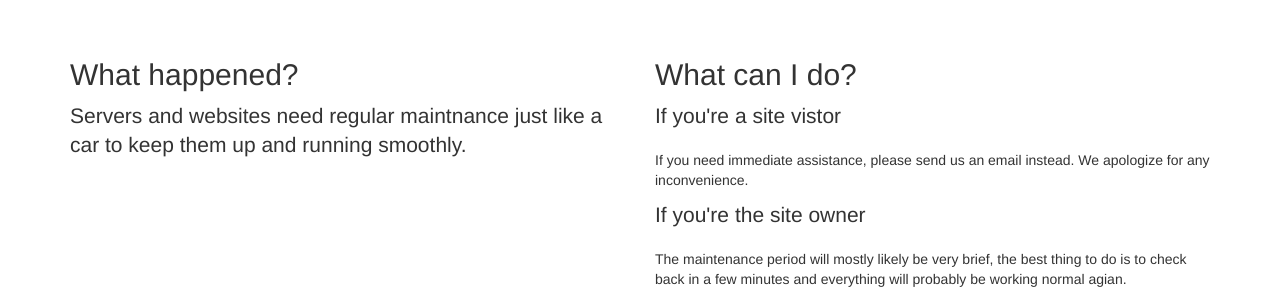
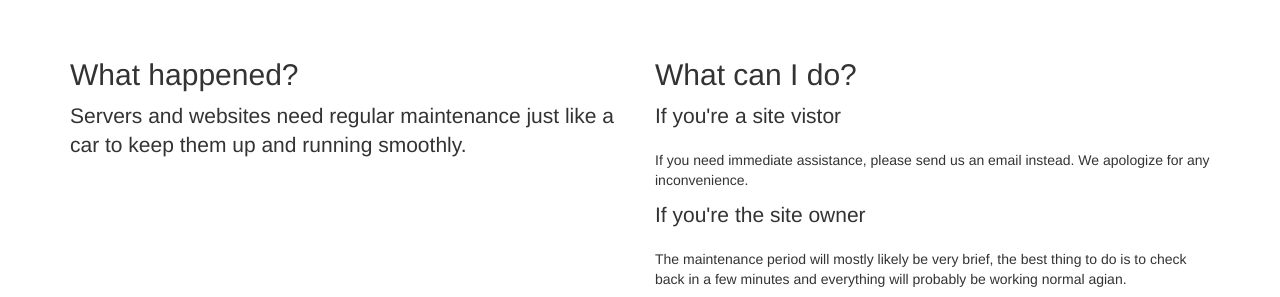
Before and after one commit to alexphelps/server-error-pages, a Jekyll site: the page built from maintenance-page.html, in a window 1280 px wide. Shown: the part 234-531 px from the top of the page. Built offline with Jekyll 4.4.1, drawn with Linux system fonts in a browser that asks for light colours; nearby versions of some CDN libraries.

Commit message:
Update maintenance-page.html
Typo; nice project by the way!

```diff
--- a/maintenance-page.html
+++ b/maintenance-page.html
@@ -16,7 +16,7 @@ title: Temporary Maintenance
     <div class="row">
       <div class="col-md-6">
         <h2>What happened?</h2>
-        <p class="lead">Servers and websites need regular maintnance just like a car to keep them up and running smoothly.</p>
+        <p class="lead">Servers and websites need regular maintenance just like a car to keep them up and running smoothly.</p>
       </div>
       <div class="col-md-6">
         <h2>What can I do?</h2>
```
